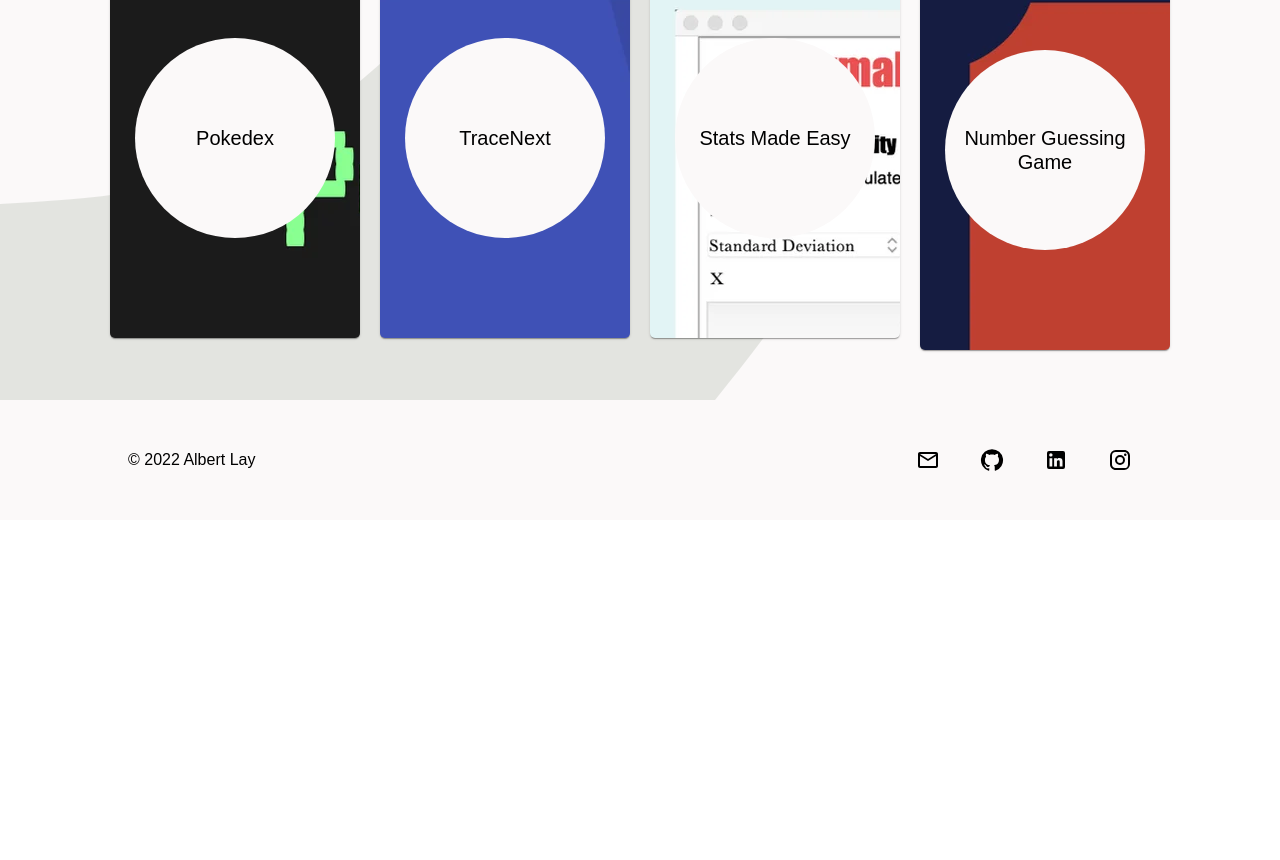
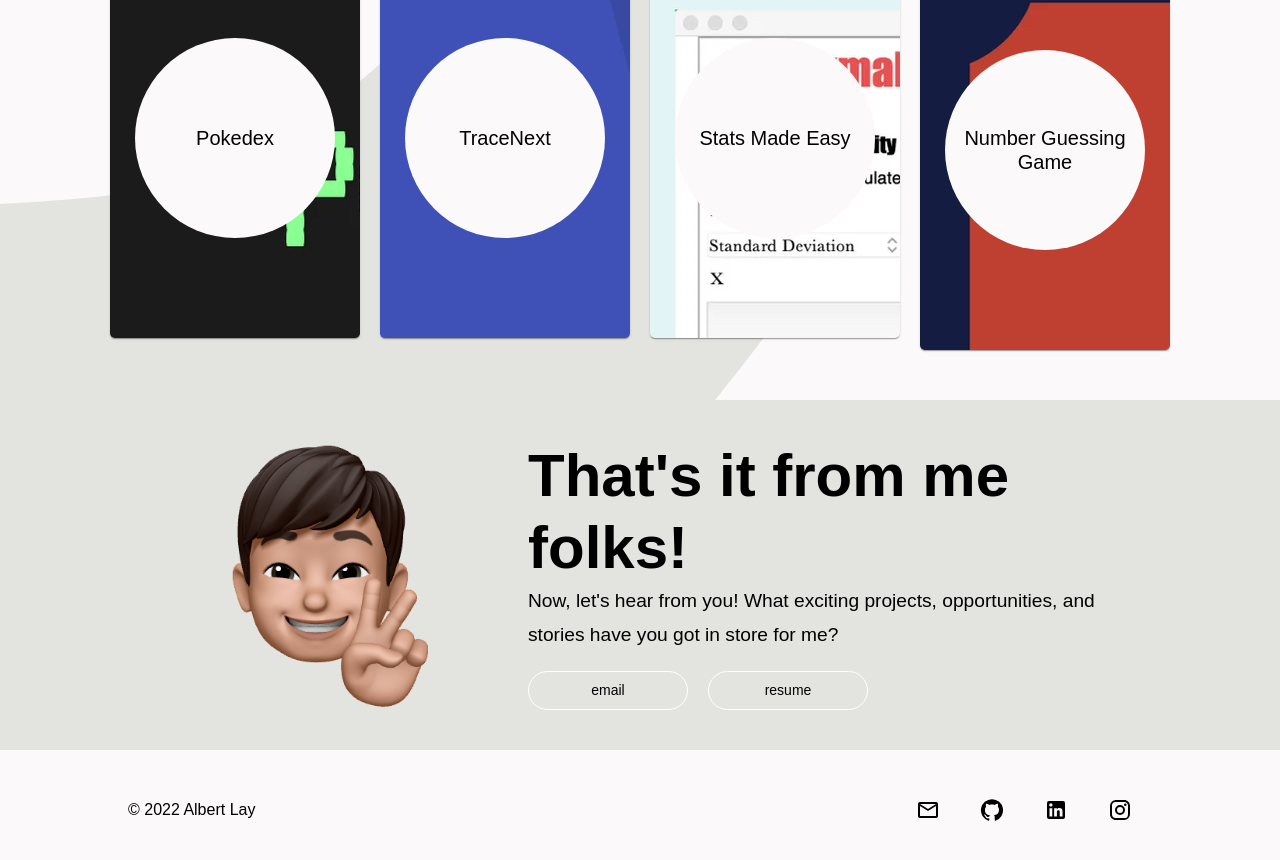
Before and after one commit to albertjlay/personal-website-v2, a React (Create React App) app: page / in a window 1280 px wide. Shown: the part 3310-4170 px from the top of the page. Before the commit the page ends 3830 px from the top, so only its background shows below. Built offline with nearby package versions, Linux system fonts and the light colour scheme; the HTML template or start-up script is replaced by a standard one.

Commit message:
Create CallToAction section

```diff
--- a/src/App.jsx
+++ b/src/App.jsx
@@ -8,6 +8,7 @@ import About from './components/sections/About';
 import Experience from './components/sections/Experience';
 import Projects from './components/sections/Projects';
 import Footer from './components/sections/Footer';
+import CallToAction from './components/sections/CallToAction';
 
 function App() {
   return (
@@ -18,6 +19,7 @@ function App() {
         <About />
         <Experience />
         <Projects />
+        <CallToAction />
         <Footer />
       </div>
     </ThemeProvider>
--- a/src/components/PillButton.jsx
+++ b/src/components/PillButton.jsx
@@ -1,10 +1,10 @@
 import styled from '@emotion/styled';
 import { Button } from '@mui/material';
 
-const PillButton = styled(Button)(({ theme }) => ({
+const PillButton = styled(Button)(({ theme, borderColor }) => ({
   width: '10rem',
   color: theme.palette.text.primary,
-  border: `1px solid ${theme.palette.secondary.main}`,
+  border: `1px solid ${borderColor || theme.palette.secondary.main}`,
   borderRadius: '25px',
   textTransform: 'lowercase',
   '&:hover': {
--- /dev/null
+++ b/src/components/sections/CallToAction.jsx
@@ -0,0 +1,29 @@
+import { Typography } from '@mui/material';
+import React from 'react';
+import peaceHandsMemoji from '../../assets/memojis/peace-hands.png';
+import PillButton from '../PillButton';
+
+const CallToAction = () => {
+  return (
+    <section className='call-to-action'>
+      <img src={peaceHandsMemoji} alt='peace hands memoji' />
+      <div>
+        <Typography variant='h2'>That's it from me folks!</Typography>
+        <Typography variant='subtitle1' sx={{ marginBottom: '20px' }}>
+          Now, let's hear from you! What exciting projects, opportunities, and stories have you got
+          in store for me?
+        </Typography>
+        <PillButton
+          borderColor='white'
+          sx={{ marginRight: '20px' }}
+          href="mailto:albertjlay@gmail.com?subject=Hi%2C%20let's%20work%20together!&body=Tell%20me%20what's%20the%20email%20about%20and%20I'll%20get%20back%20to%20you%20as%20soon%20as%20possible.%0D%0A%0D%0AIn%20the%20meantime%2C%20have%20a%20nice%20day!"
+        >
+          email
+        </PillButton>
+        <PillButton borderColor='white'>resume</PillButton>
+      </div>
+    </section>
+  );
+};
+
+export default CallToAction;
--- a/src/components/sections/Footer.jsx
+++ b/src/components/sections/Footer.jsx
@@ -1,7 +1,6 @@
 import { Typography } from '@mui/material';
 import React from 'react';
 import Socials from '../Socials';
-import peaceHandsMemoji from '../../assets/memojis/peace-hands.png';
 
 const Footer = () => {
   return (
--- a/src/style.scss
+++ b/src/style.scss
@@ -159,6 +159,19 @@ section {
   }
 }
 
+section.call-to-action {
+  display: flex;
+  align-items: center;
+  padding: 5vh 10vw;
+  background-color: #e3e4e0;
+  text-align: left;
+
+  img {
+    width: 200px;
+    margin: 0 100px;
+  }
+}
+
 footer {
   display: flex;
   padding: 0 10vw;
```
Also changed, not shown: src/assets/memojis/peace-hands.png (added).
